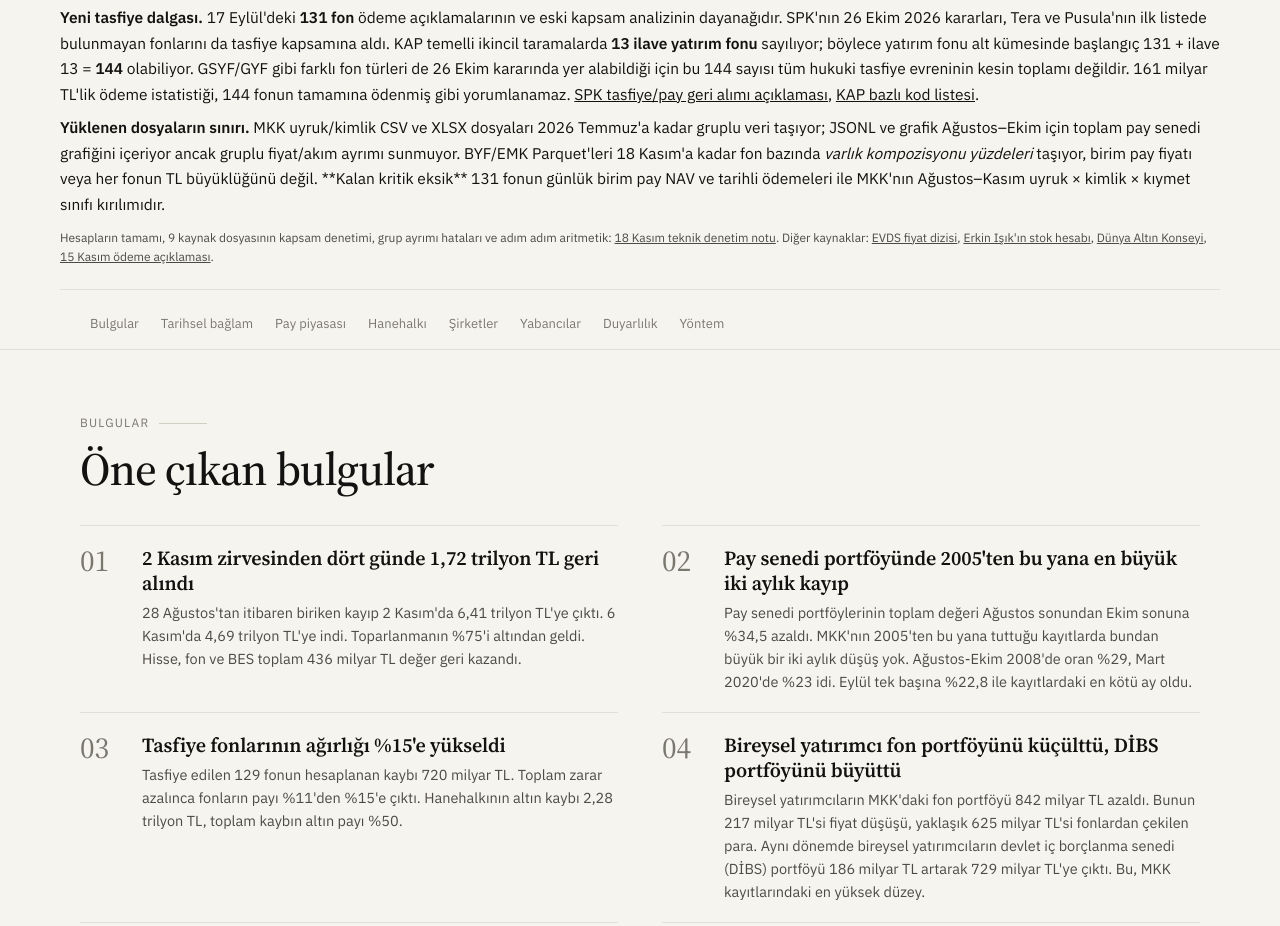
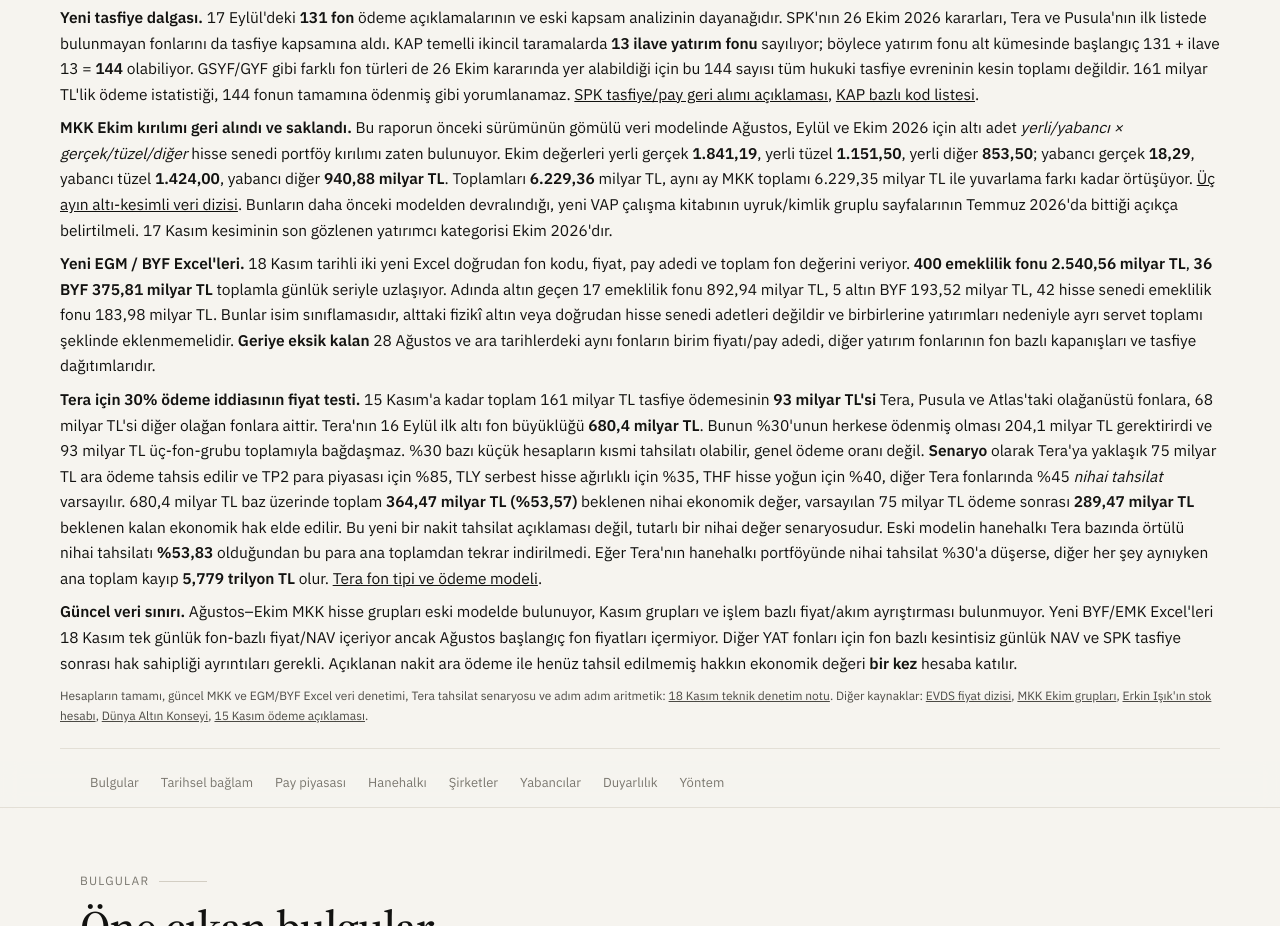
Before and after one commit to barancekim11152-bit/6-4-trilyon-tl-nereye-gitti, a plain HTML site: page index.html in a window 1280 px wide. Shown: the part 2183-3109 px from the top of the page. Drawn offline with Linux system fonts and the light colour scheme.

Commit message:
Correct Oct MKK availability, reconcile new 400 EMK and 36 BYF NAVs, model Tera paid cash and future recovery

```diff
--- a/index.html
+++ b/index.html
@@ -207,8 +207,11 @@ footer{margin:46px 0 54px;font-size:12px;color:var(--ink3);border-top:1px solid
   <p style="margin:0 0 8px"><strong>Fonlar ve BES.</strong> Yüklenen 751 günlük toplam fon dosyasında YAT fonları 28 Ağustos 9,80 → 18 Kasım 7,80 trilyon TL, fark <strong>−2,00 trilyon TL</strong>. Dosyanın <em>tahmini net akım</em> sütunu aynı aralıkta <strong>−1,20 trilyon TL</strong> verir; yaklaşık −794 milyar TL kalan fiyat ve uzlaştırma artığıdır. EMK'da varlık -112 milyar TL, tahmini akım +29 milyar TL, artık −141 milyar TL. 6–17 Kasım marjinal YAT fiyat artığı +34 milyar TL, EMK -25 milyar TL modele eklenmiştir. Bunlar fon-bazlı kesin yatırımcı getirisi değildir. BYF ve emeklilik fonları başka fonları tutabildiğinden aynı maruziyeti birden fazla toplamda saymak mümkün.</p>
   <p style="margin:0 0 8px"><strong>Ödeme ve tasfiye.</strong> SPK'nın resmî ilk evreni 131 fon; eski fiyat modelimizin evreni 129 fon. 15 Kasım itibarıyla 119 fonda 444.987 kişiye <strong>161 milyar TL</strong> nakdi/ayni ödeme yapıldı. Yaklaşık 456 bin kişiden 371.021'i açıklanan <em>net yatırım tutarının</em> tamamına ulaştı. Bu, 28 Ağustos piyasa değerinin geri kazanılması demek değil. Ara ödeme, aynı değerin fondan yatırımcının nakit hesabına taşınmasıdır; başlangıçtaki 720 milyar TL tasfiye kaynaklı brüt model zararından basitçe çıkarılamaz. Özellikle 1 milyon TL'ye kadar hak sahiplerinin önceliklendirilmesi, kişi sayısı üzerinden yapılan başarı anlatısının büyük portföylerin hasarını gizleyebilmesine yol açar.</p>
   <p style="margin:0 0 8px"><strong>Yeni tasfiye dalgası.</strong> 17 Eylül'deki <strong>131 fon</strong> ödeme açıklamalarının ve eski kapsam analizinin dayanağıdır. SPK'nın 26 Ekim 2026 kararları, Tera ve Pusula'nın ilk listede bulunmayan fonlarını da tasfiye kapsamına aldı. KAP temelli ikincil taramalarda <strong>13 ilave yatırım fonu</strong> sayılıyor; böylece yatırım fonu alt kümesinde başlangıç 131 + ilave 13 = <strong>144</strong> olabiliyor. GSYF/GYF gibi farklı fon türleri de 26 Ekim kararında yer alabildiği için bu 144 sayısı tüm hukuki tasfiye evreninin kesin toplamı değildir. 161 milyar TL'lik ödeme istatistiği, 144 fonun tamamına ödenmiş gibi yorumlanamaz. <a href="https://spk.gov.tr/data/6af9d0e68f95db0bf0bea384/Bas%C4%B1n%20Duyurusu_15112026.pdf">SPK tasfiye/pay geri alımı açıklaması</a>, <a href="https://yatirimci.ai/fon/tasfiye-edilen-fonlar">KAP bazlı kod listesi</a>.</p>
-  <p style="margin:0 0 10px"><strong>Yüklenen dosyaların sınırı.</strong> MKK uyruk/kimlik CSV ve XLSX dosyaları 2026 Temmuz'a kadar gruplu veri taşıyor; JSONL ve grafik Ağustos–Ekim için toplam pay senedi grafiğini içeriyor ancak gruplu fiyat/akım ayrımı sunmuyor. BYF/EMK Parquet'leri 18 Kasım'a kadar fon bazında <em>varlık kompozisyonu yüzdeleri</em> taşıyor, birim pay fiyatı veya her fonun TL büyüklüğünü değil. **Kalan kritik eksik** 131 fonun günlük birim pay NAV ve tarihli ödemeleri ile MKK'nın Ağustos–Kasım uyruk × kimlik × kıymet sınıfı kırılımıdır.</p>
-  <p style="margin:0;font-size:12px;color:var(--ink2)">Hesapların tamamı, 9 kaynak dosyasının kapsam denetimi, grup ayrımı hataları ve adım adım aritmetik: <a href="ANALIZ_20261118.md">18 Kasım teknik denetim notu</a>. Diğer kaynaklar: <a href="data/evds_20260828_20261117.csv">EVDS fiyat dizisi</a>, <a href="https://www.dunya.com/kose-yazisi/altinda-fiyat-artisi-satis-firsati-oldu/840152">Erkin Işık'ın stok hesabı</a>, <a href="https://www.gold.org/goldhub/data/gold-reserves-by-country">Dünya Altın Konseyi</a>, <a href="https://www.aa.com.tr/tr/ekonomi/bakan-simsek-fonlarin-tasfiyesinde-bugune-kadar-444-bin-987-kisiye-161-milyar-lira-odendi/4125708">15 Kasım ödeme açıklaması</a>.</p>
+  <p style="margin:0 0 8px"><strong>MKK Ekim kırılımı geri alındı ve saklandı.</strong> Bu raporun önceki sürümünün gömülü veri modelinde Ağustos, Eylül ve Ekim 2026 için altı adet <em>yerli/yabancı × gerçek/tüzel/diğer</em> hisse senedi portföy kırılımı zaten bulunuyor. Ekim değerleri yerli gerçek <strong>1.841,19</strong>, yerli tüzel <strong>1.151,50</strong>, yerli diğer <strong>853,50</strong>; yabancı gerçek <strong>18,29</strong>, yabancı tüzel <strong>1.424,00</strong>, yabancı diğer <strong>940,88 milyar TL</strong>. Toplamları <strong>6.229,36</strong> milyar TL, aynı ay MKK toplamı 6.229,35 milyar TL ile yuvarlama farkı kadar örtüşüyor. <a href="data/mkk_hisse_grup_202608_202610.csv">Üç ayın altı-kesimli veri dizisi</a>. Bunların daha önceki modelden devralındığı, yeni VAP çalışma kitabının uyruk/kimlik gruplu sayfalarının Temmuz 2026'da bittiği açıkça belirtilmeli. 17 Kasım kesiminin son gözlenen yatırımcı kategorisi Ekim 2026'dır.</p>
+  <p style="margin:0 0 8px"><strong>Yeni EGM / BYF Excel'leri.</strong> 18 Kasım tarihli iki yeni Excel doğrudan fon kodu, fiyat, pay adedi ve toplam fon değerini veriyor. <strong>400 emeklilik fonu 2.540,56 milyar TL</strong>, <strong>36 BYF 375,81 milyar TL</strong> toplamla günlük seriyle uzlaşıyor. Adında altın geçen 17 emeklilik fonu 892,94 milyar TL, 5 altın BYF 193,52 milyar TL, 42 hisse senedi emeklilik fonu 183,98 milyar TL. Bunlar isim sınıflamasıdır, alttaki fizikî altın veya doğrudan hisse senedi adetleri değildir ve birbirlerine yatırımları nedeniyle ayrı servet toplamı şeklinde eklenmemelidir. <strong>Geriye eksik kalan</strong> 28 Ağustos ve ara tarihlerdeki aynı fonların birim fiyatı/pay adedi, diğer yatırım fonlarının fon bazlı kapanışları ve tasfiye dağıtımlarıdır.</p>
+  <p style="margin:0 0 8px"><strong>Tera için 30% ödeme iddiasının fiyat testi.</strong> 15 Kasım'a kadar toplam 161 milyar TL tasfiye ödemesinin <strong>93 milyar TL'si</strong> Tera, Pusula ve Atlas'taki olağanüstü fonlara, 68 milyar TL'si diğer olağan fonlara aittir. Tera'nın 16 Eylül ilk altı fon büyüklüğü <strong>680,4 milyar TL</strong>. Bunun %30'unun herkese ödenmiş olması 204,1 milyar TL gerektirirdi ve 93 milyar TL üç-fon-grubu toplamıyla bağdaşmaz. %30 bazı küçük hesapların kısmi tahsilatı olabilir, genel ödeme oranı değil. <strong>Senaryo</strong> olarak Tera'ya yaklaşık 75 milyar TL ara ödeme tahsis edilir ve TP2 para piyasası için %85, TLY serbest hisse ağırlıklı için %35, THF hisse yoğun için %40, diğer Tera fonlarında %45 <em>nihai tahsilat</em> varsayılır. 680,4 milyar TL baz üzerinde toplam <strong>364,47 milyar TL (%53,57)</strong> beklenen nihai ekonomik değer, varsayılan 75 milyar TL ödeme sonrası <strong>289,47 milyar TL</strong> beklenen kalan ekonomik hak elde edilir. Bu yeni bir nakit tahsilat açıklaması değil, tutarlı bir nihai değer senaryosudur. Eski modelin hanehalkı Tera bazında örtülü nihai tahsilatı <strong>%53,83</strong> olduğundan bu para ana toplamdan tekrar indirilmedi. Eğer Tera'nın hanehalkı portföyünde nihai tahsilat %30'a düşerse, diğer her şey aynıyken ana toplam kayıp <strong>5,779 trilyon TL</strong> olur. <a href="TASFIYE_SENARYOSU_20261118.md">Tera fon tipi ve ödeme modeli</a>.</p>
+  <p style="margin:0 0 10px"><strong>Güncel veri sınırı.</strong> Ağustos–Ekim MKK hisse grupları eski modelde bulunuyor, Kasım grupları ve işlem bazlı fiyat/akım ayrıştırması bulunmuyor. Yeni BYF/EMK Excel'leri 18 Kasım tek günlük fon-bazlı fiyat/NAV içeriyor ancak Ağustos başlangıç fon fiyatları içermiyor. Diğer YAT fonları için fon bazlı kesintisiz günlük NAV ve SPK tasfiye sonrası hak sahipliği ayrıntıları gerekli. Açıklanan nakit ara ödeme ile henüz tahsil edilmemiş hakkın ekonomik değeri <strong>bir kez</strong> hesaba katılır.</p>
+  <p style="margin:0;font-size:12px;color:var(--ink2)">Hesapların tamamı, güncel MKK ve EGM/BYF Excel veri denetimi, Tera tahsilat senaryosu ve adım adım aritmetik: <a href="ANALIZ_20261118.md">18 Kasım teknik denetim notu</a>. Diğer kaynaklar: <a href="data/evds_20260828_20261117.csv">EVDS fiyat dizisi</a>, <a href="data/mkk_hisse_grup_202608_202610.csv">MKK Ekim grupları</a>, <a href="https://www.dunya.com/kose-yazisi/altinda-fiyat-artisi-satis-firsati-oldu/840152">Erkin Işık'ın stok hesabı</a>, <a href="https://www.gold.org/goldhub/data/gold-reserves-by-country">Dünya Altın Konseyi</a>, <a href="https://www.aa.com.tr/tr/ekonomi/bakan-simsek-fonlarin-tasfiyesinde-bugune-kadar-444-bin-987-kisiye-161-milyar-lira-odendi/4125708">15 Kasım ödeme açıklaması</a>.</p>
 </aside>
 <nav class="toc"><div class="w">
   <a href="#ozet">Bulgular</a><a href="#tarih">Tarihsel bağlam</a><a href="#borsa">Pay piyasası</a><a href="#hh">Hanehalkı</a><a href="#tz">Şirketler</a><a href="#yb">Yabancılar</a><a href="#scn">Duyarlılık</a><a href="#yontem">Yöntem</a>
```
